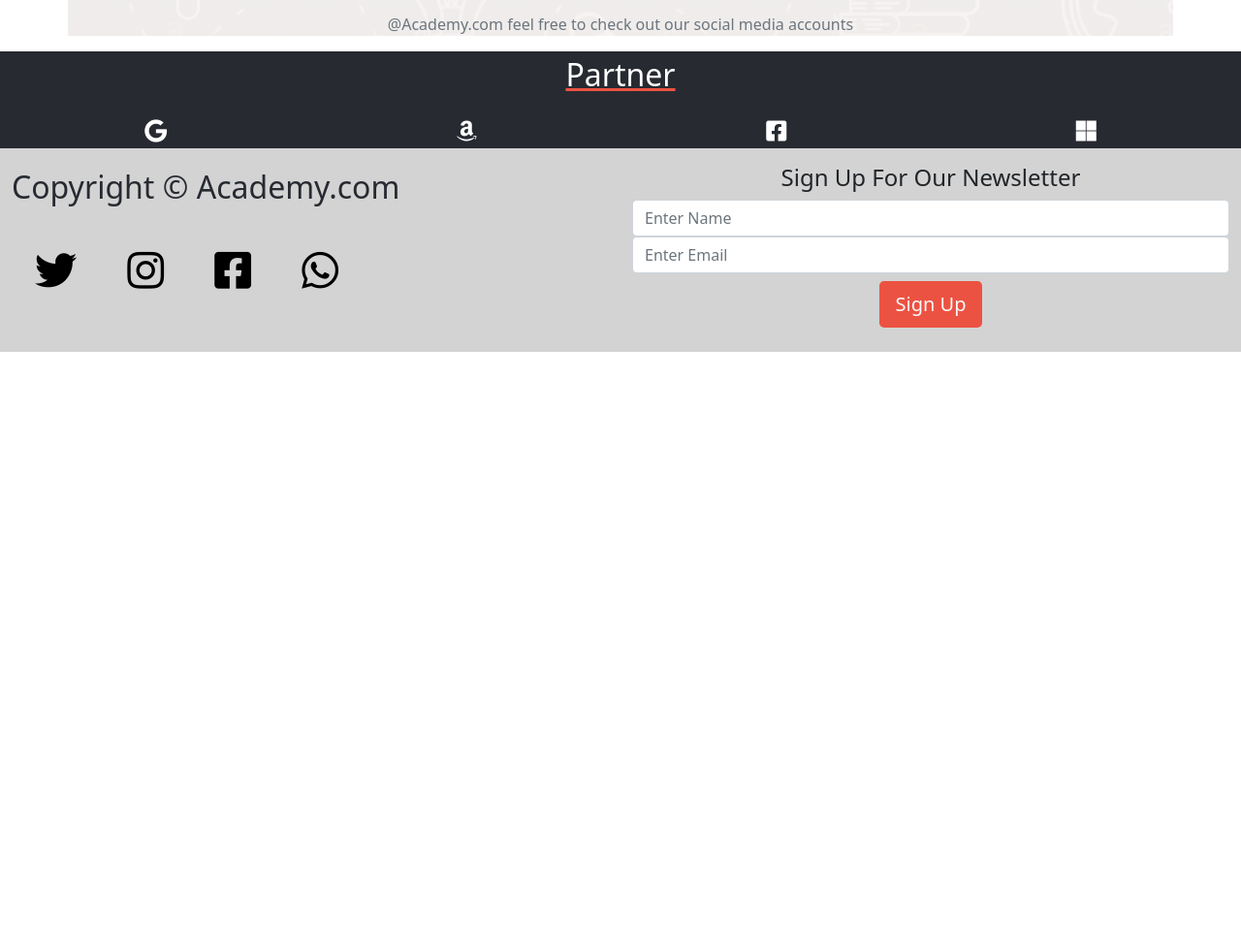
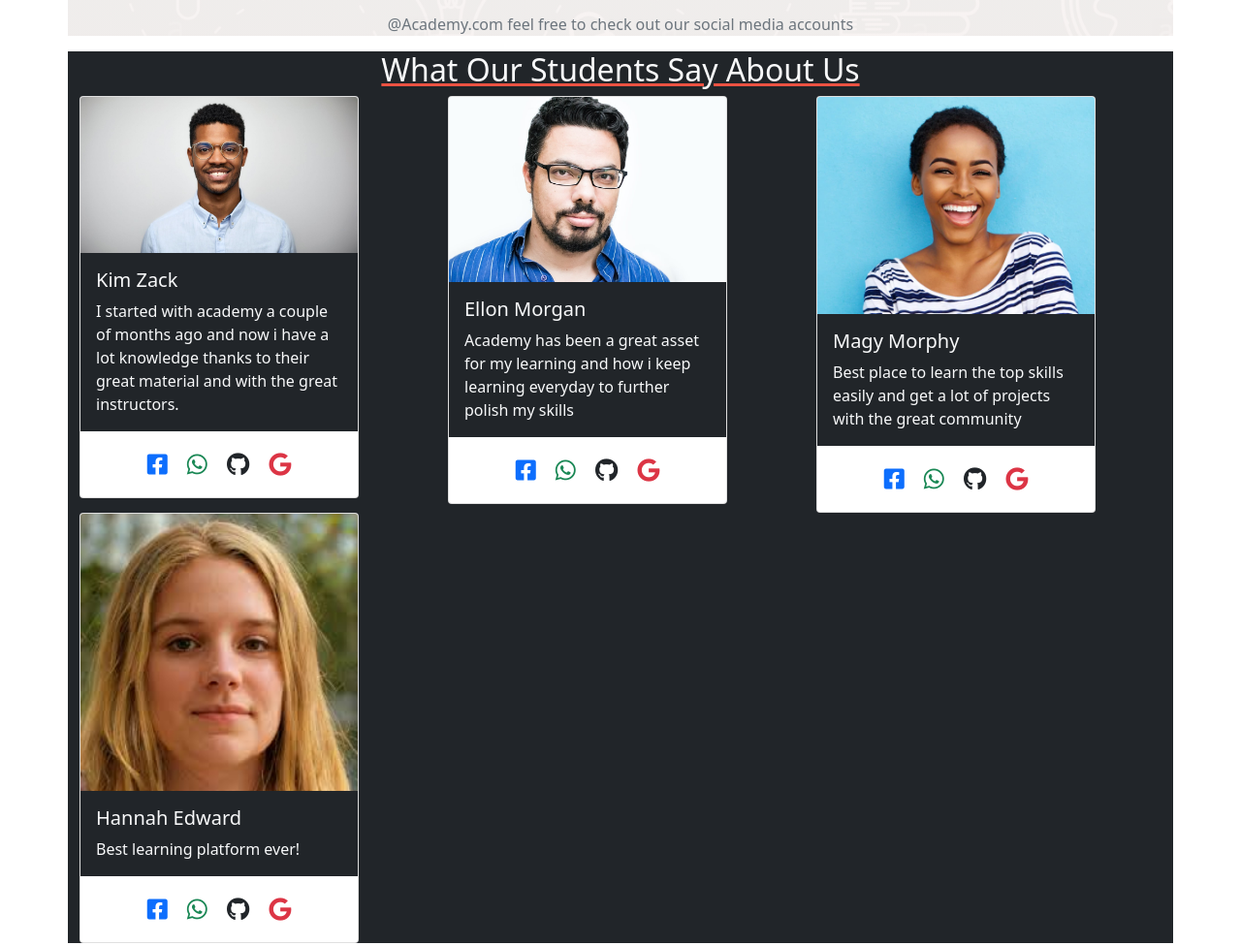
Before and after one commit to Shaher-11/Academy, a website: page about.html in a window 1280 px wide. Shown: the part 494-1470 px from the top of the page at 97% size. Before the commit the page ends 857 px from the top, so only its background shows below. Drawn offline with nearby package versions, Linux system fonts and the light colour scheme.

Commit message:
Style the testomnials section

```diff
--- a/about.html
+++ b/about.html
@@ -63,6 +63,87 @@
     </section>
 
 
+    <section class="container bg-dark mb-2">
+
+        <h2 class="text-center test text-light">What Our Students Say About Us</h2>
+
+        <div class="row">
+            <div class="col">
+
+                <div class="card" style="width: 18rem;">
+                    <img class="card-img-top" src="assets/person6.jpg" alt="Card image cap">
+                    <div class="card-body bg-dark">
+                        <h5 class="card-title text-light">Kim Zack</h5>
+                        <p class="card-text text-light">I started with academy a couple of months ago and now i have a lot knowledge thanks to their great material
+                            and with the great instructors.
+                        </p>
+                    </div>
+                    <div class="card-body text-center">
+                        <a href="#" class="card-link"><i class="fab fa-facebook-square text-primary"></i></a>
+                        <a href="#" class="card-link"><i class="fab fa-whatsapp text-success"></i></a>
+                        <a href="#" class="card-link"><i class="fab fa-github text-dark"></i></a>
+                        <a href="#" class="card-link"><i class="fab fa-google text-danger"></i></a>
+                    </div>
+                    </div>
+
+            </div>
+            <div class="col">
+
+                <div class="card" style="width: 18rem;">
+                    <img class="card-img-top" src="assets/person7.jpeg" alt="Card image cap">
+                    <div class="card-body bg-dark">
+                        <h5 class="card-title text-light">Ellon Morgan</h5>
+                        <p class="card-text text-light">Academy has been a great asset for my learning and how i keep learning everyday to further polish my skills</p>
+                    </div>
+                    <div class="card-body text-center">
+                        <a href="#" class="card-link"><i class="fab fa-facebook-square text-primary"></i></a>
+                        <a href="#" class="card-link"><i class="fab fa-whatsapp text-success"></i></a>
+                        <a href="#" class="card-link"><i class="fab fa-github text-dark"></i></a>
+                        <a href="#" class="card-link"><i class="fab fa-google text-danger"></i></a>
+                    </div>
+                    </div>
+
+            </div>
+            <div class="col">
+
+                <div class="card" style="width: 18rem;">
+                    <img class="card-img-top" src="assets/person8.webp" alt="Card image cap">
+                    <div class="card-body bg-dark">
+                        <h5 class="card-title text-light">Magy Morphy</h5>
+                        <p class="card-text text-light">Best place to learn the top skills easily and get a lot of projects with the great community</p>
+                    </div>
+                    <div class="card-body text-center">
+                        <a href="#" class="card-link"><i class="fab fa-facebook-square text-primary"></i></a>
+                        <a href="#" class="card-link"><i class="fab fa-whatsapp text-success"></i></a>
+                        <a href="#" class="card-link"><i class="fab fa-github text-dark"></i></a>
+                        <a href="#" class="card-link"><i class="fab fa-google text-danger"></i></a>
+                    </div>
+                    </div>
+
+            </div>
+
+            <div class="col">
+
+                <div class="card" style="width: 18rem;">
+                    <img class="card-img-top" src="assets/person9.jpeg" alt="Card image cap">
+                    <div class="card-body bg-dark">
+                        <h5 class="card-title text-light">Hannah Edward</h5>
+                        <p class="card-text text-light">Best learning platform ever!</p>
+                    </div>
+                    <div class="card-body text-center">
+                        <a href="#" class="card-link"><i class="fab fa-facebook-square text-primary"></i></a>
+                        <a href="#" class="card-link"><i class="fab fa-whatsapp text-success"></i></a>
+                        <a href="#" class="card-link"><i class="fab fa-github text-dark"></i></a>
+                        <a href="#" class="card-link"><i class="fab fa-google text-danger"></i></a>
+                    </div>
+                    </div>
+
+            </div>
+
+        </div>
+
+    </section>
+
     <!-- THE FOOTER-->
 
 
--- a/style.css
+++ b/style.css
@@ -65,7 +65,7 @@ a {
 }
 
 .top-head {
-  font-size: 1rem;
+  font-size: 2rem;
   font-weight: 1000;
   text-transform: uppercase;
   text-align: center;
@@ -176,7 +176,7 @@ a {
 
 .my-card {
   border: 5px solid white;
-  width: 60%;
+  width: 90%;
   margin: 0 auto;
   padding: 1rem;
   line-height: 1.7rem;
@@ -211,7 +211,8 @@ a {
   color: white;
 }
 
-.top-footer p {
+.top-footer p,
+.test {
   text-decoration: underline #ec5242;
 }
 
@@ -281,6 +282,11 @@ a {
   .sign-txt {
     font-size: 1.5rem;
   }
+
+  .my-card {
+    width: 90%;
+  }
+
 }
 
 /*
@@ -350,4 +356,8 @@ a {
   .social i {
     font-size: 2.7rem;
   }
+
+  .my-card {
+    width: 60%;
+  }
 }
```
Also changed, not shown: courses.html (+4 -4 lines), assets/person5.jpeg (added), assets/person6.jpg (added), assets/person7.jpeg (added), assets/person8.webp (added), assets/person9.jpeg (added).
